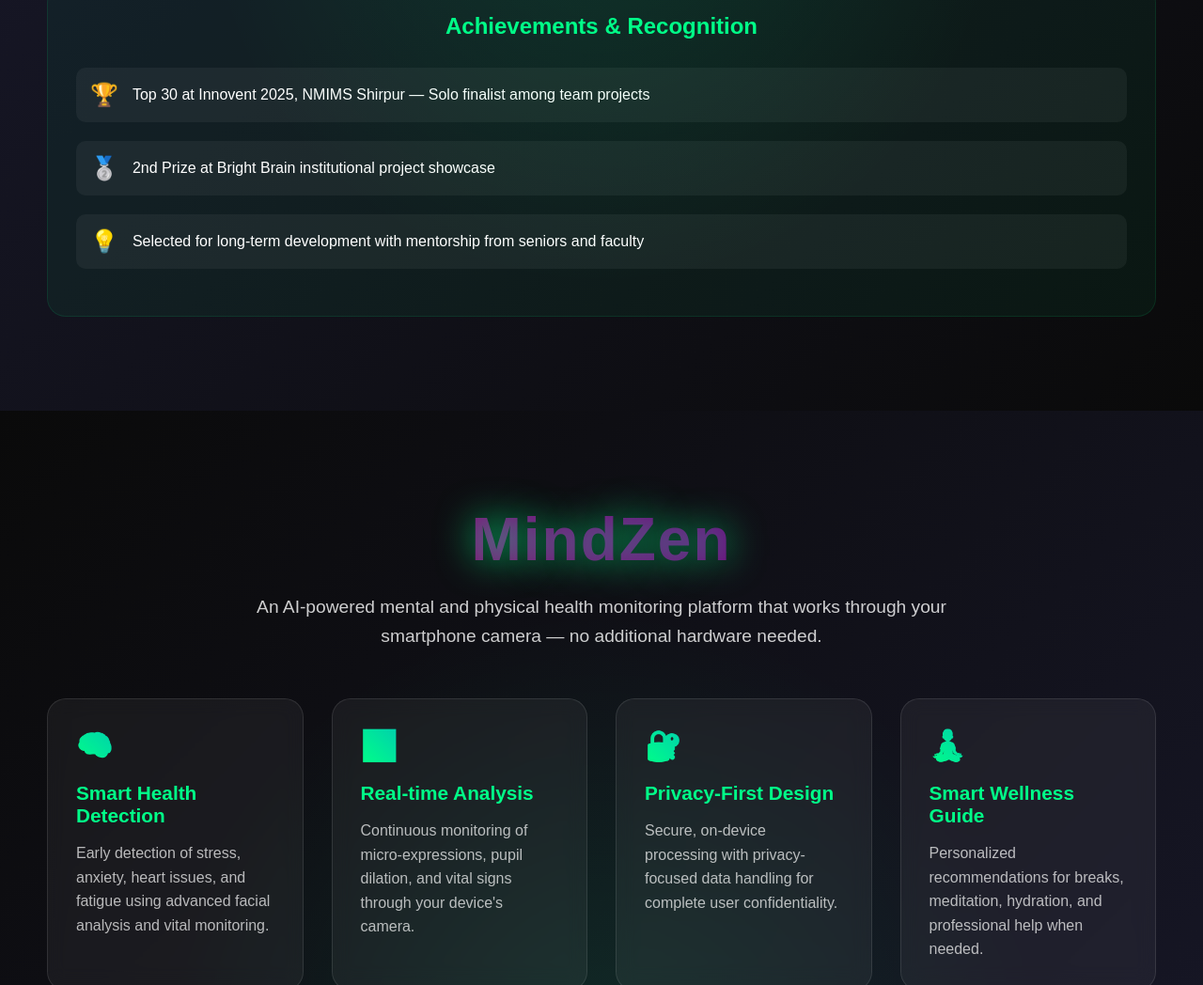
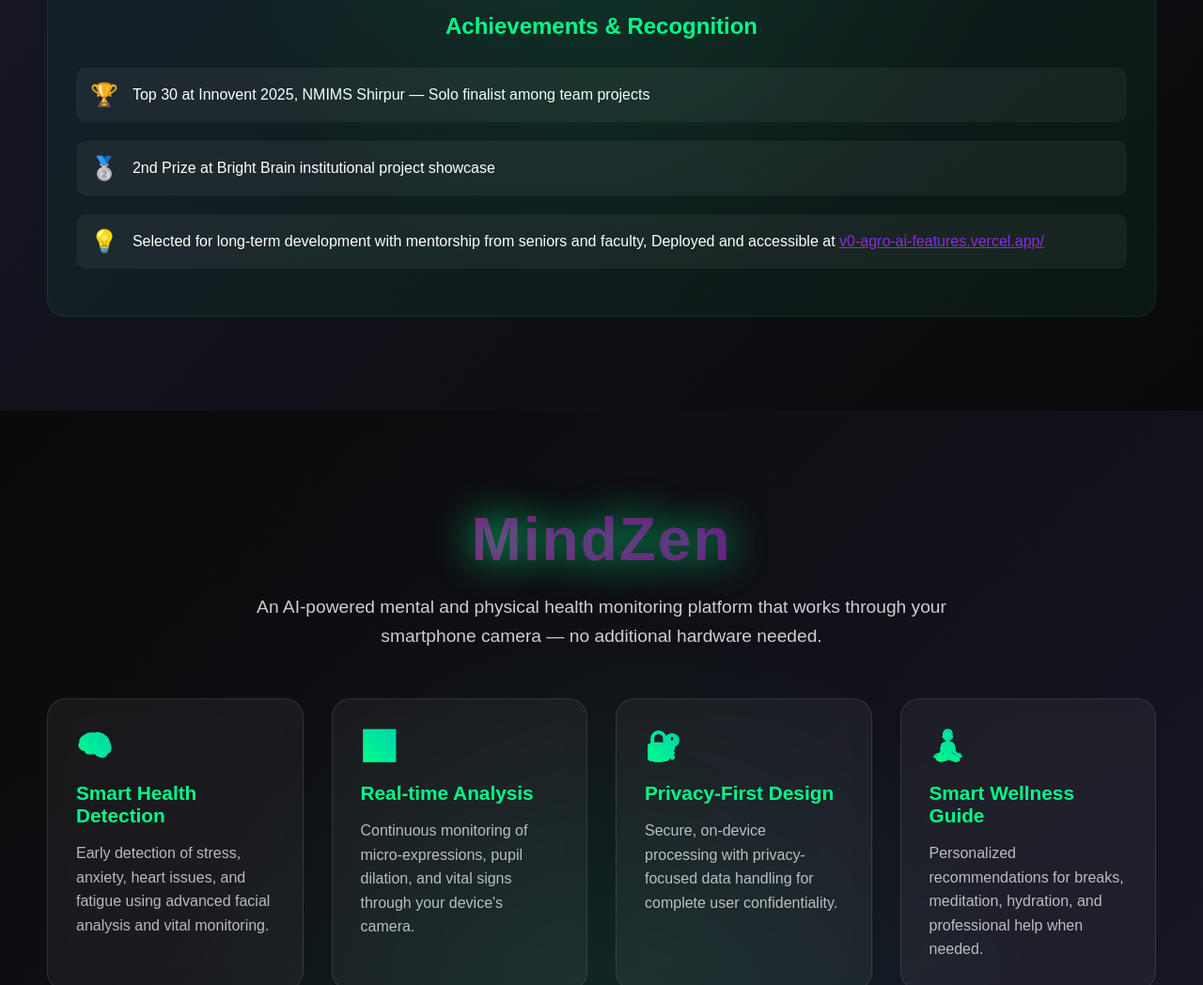
Before and after one commit to himesh112005/Himesh-Raghuwanshi, a plain HTML site: page index.html in a window 1280 px wide. Shown: the part 4719-5767 px from the top of the page at 94% size. Drawn offline with nearby package versions, Linux system fonts and the light colour scheme.

Commit message:
Update index.html

```diff
--- a/index.html
+++ b/index.html
@@ -1075,7 +1075,7 @@
                     </li>
                     <li class="achievement-item">
                         <span class="achievement-icon">💡</span>
-                        <span>Selected for long-term development with mentorship from seniors and faculty</span>
+                        <span>Selected for long-term development with mentorship from seniors and faculty, Deployed and accessible at <a href="https://v0-agro-ai-features.vercel.app/" target="_blank" style="color: #8A2BE2;">v0-agro-ai-features.vercel.app/</a></span>
                     </li>
                 </ul>
             </div>
```
